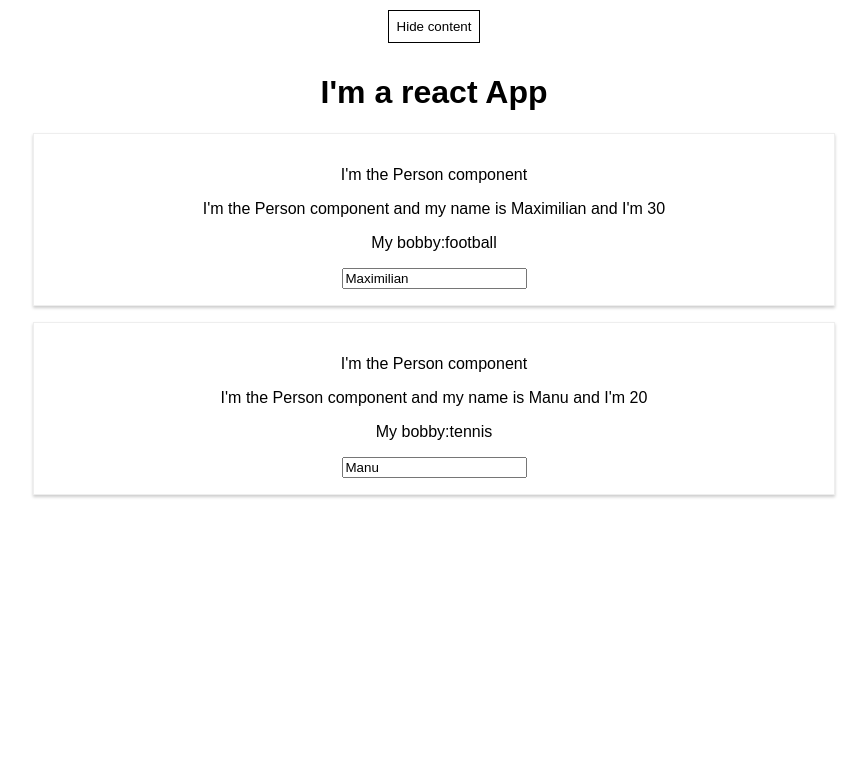
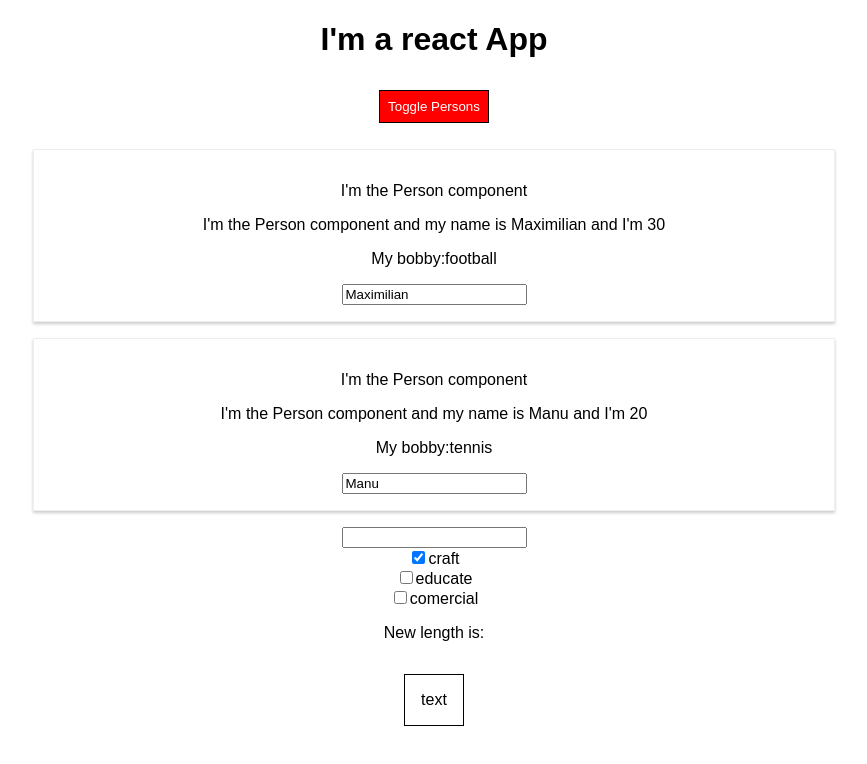
Before and after one commit to LoredanaBratu/React-course-udemy, a React (Create React App) app: page / in a window 1280 px wide. Shown: the top 764 px of the page, without its empty margins (206-1073 px from the left). Built offline with nearby package versions, Linux system fonts and the light colour scheme.

Commit message:
new content

```diff
--- a/src/App.js
+++ b/src/App.js
@@ -1,6 +1,8 @@
-import React, { useState, Component } from "react";
+import React, { Component } from "react";
 import "./App.css";
 import Person from "./Person/Person";
+import ValidationComponent from "./ValidationComponent/ValidationComponent";
+import CharComponent from "./ValidationComponent/CharComponent";
 
 // useState  always returns an array with 2 elements (current state and a function taht allows to update the state )
 //useState->array
@@ -11,7 +13,16 @@ class App extends Component {
       { id: "0", name: "Maximilian", age: 30, hobby: "football" },
       { id: "1", name: "Manu", age: 20, hobby: "tennis" },
     ],
+    checks: [
+      { id: 0, value: "craft", isChecked: true },
+      { id: 1, value: "educate", isChecked: false },
+      { id: 2, value: "comercial", isChecked: false },
+    ],
+
     showPersons: true,
+    valueLength: "",
+    message: "",
+    inputValue: "",
   };
 
   handleSwitchName = (newName) => {
@@ -54,16 +65,57 @@ class App extends Component {
     this.setState({ persons });
   };
 
+  detectLength = ({ target }) => {
+    this.setState({ inputValue: target.value });
+
+    const valueLength = target.value.length;
+    let message;
+    this.setState({
+      valueLength,
+    });
+    if (valueLength <= 5) {
+      message = "Text too short";
+    } else {
+      message = "Text long enough";
+    }
+    this.setState({ message });
+  };
+
+  deleteCharacter = (index) => {
+    const text = this.state.inputValue.split(""); //now it is an array of characters(strings)
+    text.splice(index, 1); //delete
+    const updatedText = text.join(""); //remade- tranfosrm array of strings into a string
+    this.setState({ inputValue: updatedText });
+  };
+
+  handleCheck = (index, event) => {
+    const checkboxIndex = this.state.checks.findIndex((e) => {
+      return e.id === index;
+    });
+
+    const checkbox = {
+      ...this.state.checks[checkboxIndex],
+    };
+    checkbox.isChecked = event.target.checked;
+
+    const checks = [...this.state.checks];
+    checks[checkboxIndex] = checkbox;
+
+    this.setState({
+      checks,
+    });
+  };
+
   render() {
     const style = {
+      color: "white",
       padding: "8px",
       cursor: "pointer",
+      background: "green",
       margin: "10px auto",
-      background: "white",
       border: "1px solid black",
     };
-
-    const { persons, showPersons } = this.state;
+    const { persons, showPersons, valueLength, message } = this.state;
 
     let personsItems = null;
     if (showPersons) {
@@ -87,15 +139,59 @@ class App extends Component {
           })}
         </div>
       );
+      style.background = "red";
     }
+
+    // const letter = this.state.inputValue.split("").map((character, index) => {
+    //   return (
+    //     <CharComponent
+    //       letter={character}
+    //       key={index}
+    //       click={() => this.deleteCharacter(index)}
+    //     />
+    //   );
+    // });
+
+    const letter = this.state.checks.map((character, index) => {
+      debugger;
+      if (character.isChecked) {
+        return (
+          <CharComponent
+            // letter={character}
+            key={index}
+            click={() => this.deleteCharacter(index)}
+          />
+        );
+      }
+    });
 
     return (
       <div className="App">
+        <h1>I'm a react App</h1>
         <button style={style} onClick={this.handleTogglePersons}>
-          Hide content
+          Toggle Persons
         </button>
-        <h1>I'm a react App</h1>
-        {personsItems}
+        <div>{personsItems}</div>
+        <input
+          type="text"
+          onChange={(event) => this.detectLength(event)}
+          value={this.state.inputValue}
+        />
+        <div>
+          {this.state.checks.map((check, index) => (
+            <div>
+              <input
+                type="checkbox"
+                checked={check.isChecked}
+                onClick={(event) => this.handleCheck(index, event)}
+              />
+              {check.value}
+            </div>
+          ))}
+        </div>
+        {/* <p>Length is: {valueLength}</p> */}
+        <ValidationComponent length={valueLength} message={message} />
+        {letter}
       </div>
     );
   }
--- /dev/null
+++ b/src/ValidationComponent/CharComponent.js
@@ -0,0 +1,21 @@
+import React, { Component } from "react";
+
+class CharComponent extends Component {
+  render() {
+    const style = {
+      display: "inline-block",
+      padding: "16px",
+      textAlign: "center",
+      margin: "16px",
+      border: "1px solid black",
+    };
+    const { letter, click } = this.props;
+    return (
+      <div className="wrapper" style={style} onClick={this.props.click}>
+        {/* {letter} */}
+        text
+      </div>
+    );
+  }
+}
+export default CharComponent;
--- /dev/null
+++ b/src/ValidationComponent/ValidationComponent.js
@@ -0,0 +1,18 @@
+import React from "react";
+
+class ValidationComponent extends React.Component {
+  state = {
+    message: "",
+  };
+
+  render() {
+    const { length, message } = this.props;
+    return (
+      <div>
+        <p>New length is: {length}</p>
+        <p>{message}</p>
+      </div>
+    );
+  }
+}
+export default ValidationComponent;
```
Also changed, not shown: 1 other file (tests, documents, lock files or other folders).
